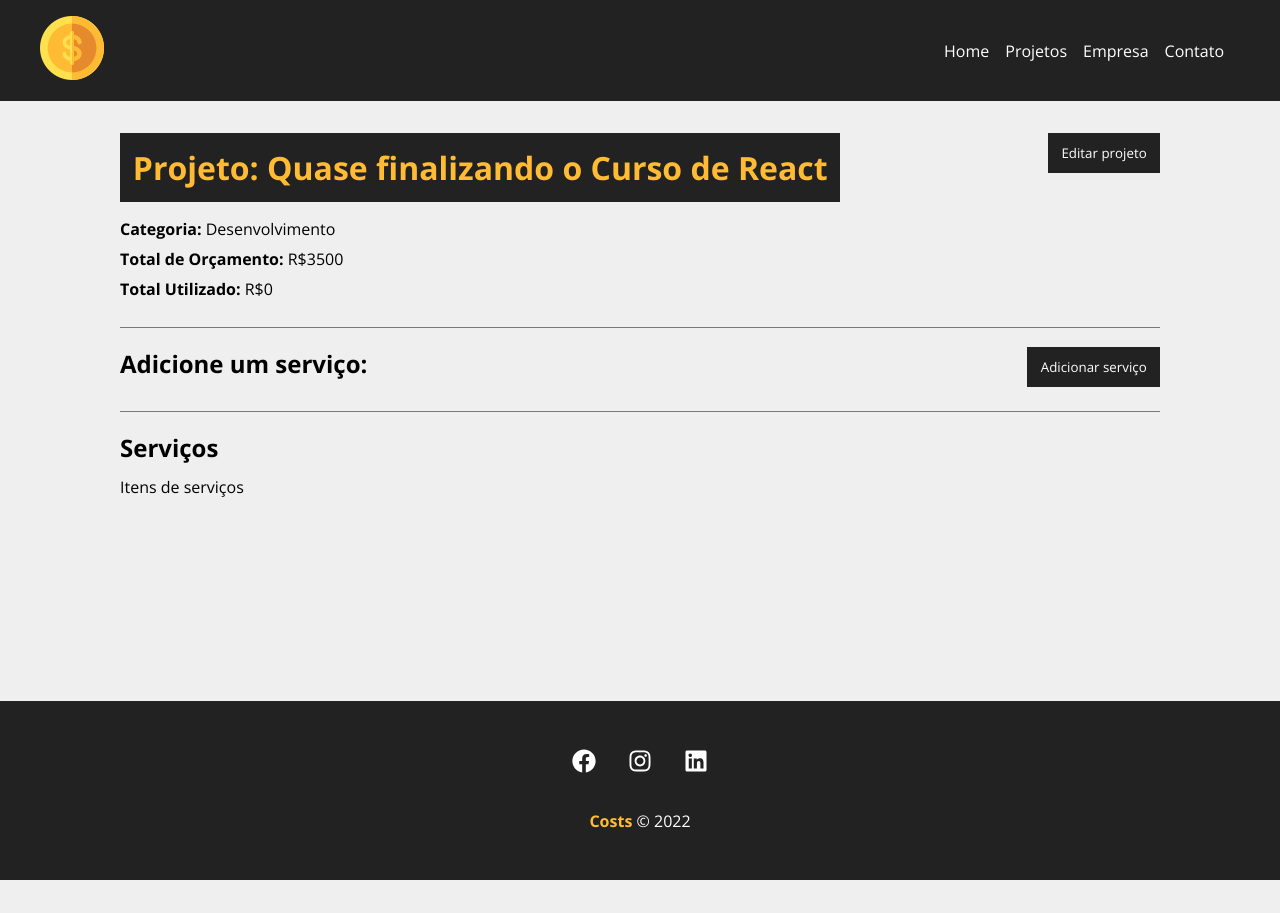
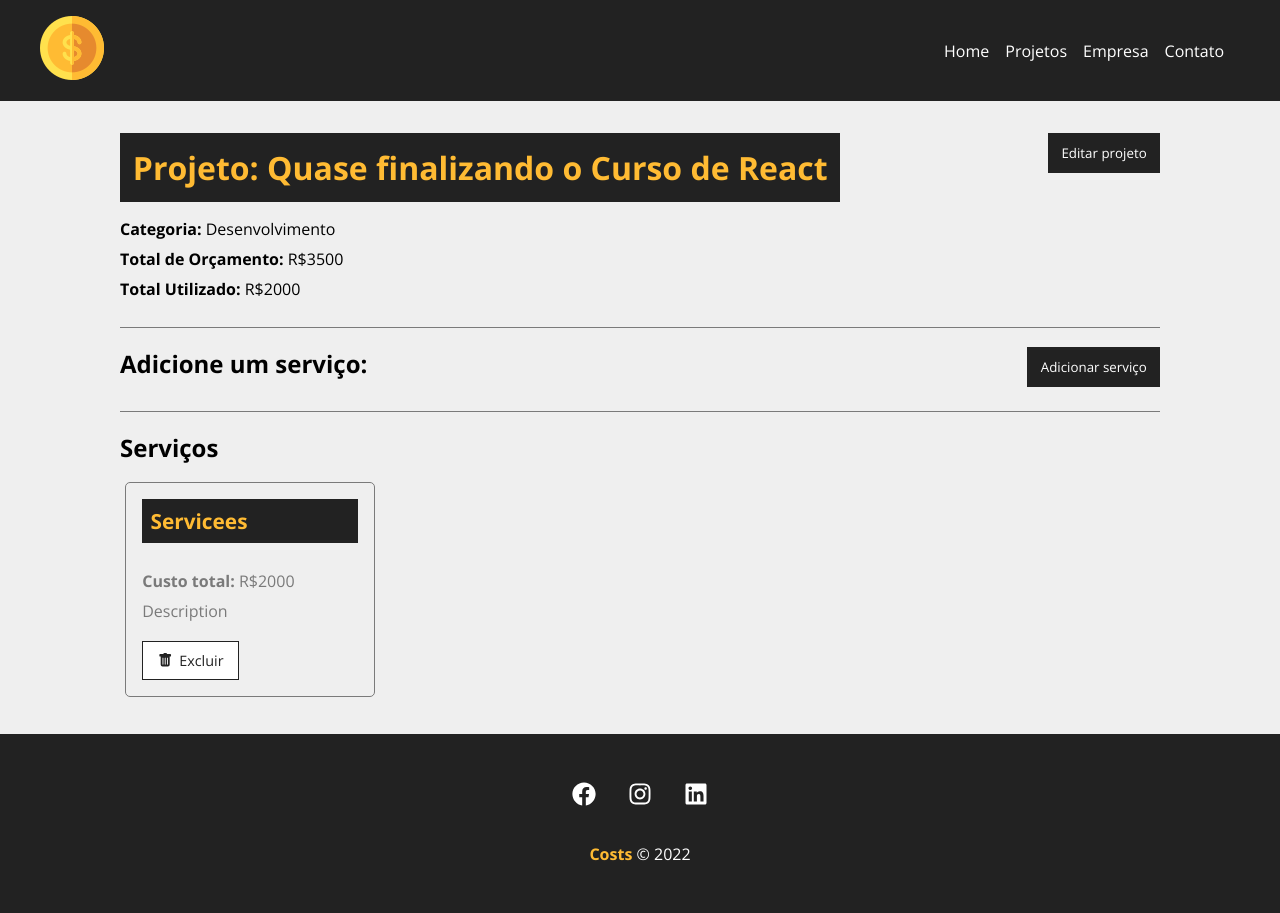
Before and after one commit to guilhermescr/reactjs, a React (Create React App) app in the folder costs/: page /project/1 in a window 1280 px wide. Before the commit the page ends 880 px from the top, so only its background shows below. Built offline with nearby package versions, Linux system fonts and the light colour scheme; data requests are answered from the project's data file.

Commit message:
finished costs project

```diff
--- a/costs/db.json
+++ b/costs/db.json
@@ -7,8 +7,15 @@
         "id": "2",
         "name": "Desenvolvimento"
       },
-      "cost": 0,
-      "services": [],
+      "cost": 2000,
+      "services": [
+        {
+          "name": "Servicees",
+          "cost": "2000",
+          "description": "Teste de serviço.",
+          "id": "6d5a7ca7-b456-4ed5-936a-db5277aa40dd"
+        }
+      ],
       "id": 1
     },
     {
@@ -18,21 +25,8 @@
         "id": "4",
         "name": "Planejamento"
       },
-      "cost": 400,
-      "services": [
-        {
-          "name": "Montar planilha de gastos",
-          "description": "Criar uma planilha para administrar os gastos.",
-          "cost": "100",
-          "id": "c27f2bd0-ec68-436b-8e23-5d0f79702005"
-        },
-        {
-          "name": "Montar planilha de gastos 2",
-          "description": "Criar uma planilha para administrar os gastos.",
-          "cost": "300",
-          "id": "296b6faf-81fe-4dca-be3d-f22fd3cf6415"
-        }
-      ],
+      "cost": -1200,
+      "services": [],
       "id": 2
     }
   ],
--- a/costs/src/components/pages/Project.js
+++ b/costs/src/components/pages/Project.js
@@ -10,11 +10,13 @@
 import Message from '../layouts/Message';
 import ProjectForm from '../project/ProjectForm';
 import ServiceForm from '../service/ServiceForm';
+import ServiceCard from '../service/ServiceCard';
 
 function Project() {
   const { id } = useParams();
 
   const [project, setProject] = useState([]);
+  const [services, setServices] = useState([]);
   const [showProjectForm, setShowProjectForm] = useState(false);
   const [showServiceForm, setShowServiceForm] = useState(false);
   const [message, setMessage] = useState('');
@@ -31,6 +33,7 @@
         .then(resp => resp.json())
         .then(data => {
           setProject(data);
+          setServices(data.services);
         })
         .catch(err => console.log(err));
     }, 300);
@@ -95,8 +98,34 @@
     })
       .then(resp => resp.json())
       .then(data => {
-        // exibir os serviços
-        console.log(data);
+        setShowServiceForm(false);
+      })
+      .catch(err => console.log(err));
+  }
+
+  function removeService(id, cost) {
+    const servicesUpdated = project.services.filter(
+      service => service.id !== id
+    );
+
+    const projectUpdated = project;
+
+    projectUpdated.services = servicesUpdated;
+    projectUpdated.cost = parseFloat(projectUpdated.cost) - parseFloat(cost);
+
+    fetch(`http://localhost:5000/projects/${projectUpdated.id}`, {
+      method: 'PATCH',
+      headers: {
+        'Content-Type': 'application/json'
+      },
+      body: JSON.stringify(projectUpdated)
+    })
+      .then(resp => resp.json())
+      .then(data => {
+        setProject(projectUpdated);
+        setServices(servicesUpdated);
+        setMessage('Serviço removido com sucesso!');
+        setType('success');
       })
       .catch(err => console.log(err));
   }
@@ -159,7 +188,18 @@
             </div>
             <h2>Serviços</h2>
             <Container customClass="start">
-              <p>Itens de serviços</p>
+              {services.length > 0 &&
+                services.map(service => (
+                  <ServiceCard
+                    id={service.id}
+                    name={service.name}
+                    cost={service.cost}
+                    description={service.description}
+                    key={service.id}
+                    handleRemove={removeService}
+                  />
+                ))}
+              {services.length === 0 && <p>Não há serviços cadastrados.</p>}
             </Container>
           </Container>
         </div>
--- /dev/null
+++ b/costs/src/components/service/ServiceCard.js
@@ -0,0 +1,28 @@
+import styles from '../project/ProjectCard.module.css';
+
+import { BsFillTrashFill } from 'react-icons/bs'
+
+function ServiceCard({ id, name, cost, description, handleRemove }) {
+  const remove = (event) => {
+    event.preventDefault();
+    handleRemove(id, cost);
+  };
+
+  return (
+    <div className={styles.project_card}>
+      <h4>{name}</h4>
+      <p>
+        <span>Custo total:</span> R${cost}
+      </p>
+      <p>Description</p>
+      <div className={styles.project_card_actions}>
+        <button onClick={remove}>
+          <BsFillTrashFill />
+          Excluir
+        </button>
+      </div>
+    </div>
+  )
+}
+
+export default ServiceCard;
```
